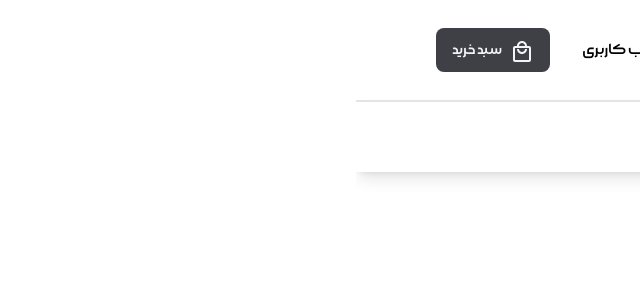
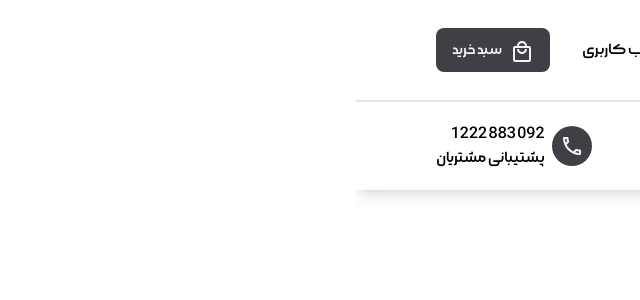
Before and after one commit to parsa-vesali/Artiza, a React (Vite) app: page / in a window 1280 px wide. Shown: the top 300 px of the page, without its empty margins (640-1280 px from the left). Built offline with nearby package versions, Linux system fonts and the light colour scheme.

Commit message:
project updated

```diff
--- a/src/Components/NavBar.jsx
+++ b/src/Components/NavBar.jsx
@@ -1,9 +1,11 @@
 import React from 'react'
 import { Categories } from "../Constant";
 import KeyboardArrowDownOutlinedIcon from '@mui/icons-material/KeyboardArrowDownOutlined';
+import PhoneOutlinedIcon from '@mui/icons-material/PhoneOutlined';
+
 export default function NavBar() {
     return (
-        <div className='container py-5 border-t-2 border-zinc-200 shadow-lg'>
+        <div className='container flex items-center justify-between py-5 border-t-2 border-zinc-200 shadow-lg'>
             <ul className='flex items-center gap-x-6'>
                 {
                     Categories.map(item => (
@@ -13,7 +15,7 @@ export default function NavBar() {
                                     {item.title}
                                     <KeyboardArrowDownOutlinedIcon />
 
-                                    <div className='absolute transition-all duration-300 ease-in-out flex flex-col gap-y-2 w-64 top-24 bg-white shadow-lg rounded-lg py-2 px-4 border-t-4 border-blue-500 opacity-0 group-hover:opacity-100 group-hover:top-10'>
+                                    <div className='absolute child-hover:text-blue-500 transition-all duration-300 delay-75 ease-in-out flex flex-col gap-y-2 w-64 top-24 bg-white shadow-lg rounded-lg py-2 px-4 border-t-4 border-blue-500 opacity-0 group-hover:opacity-100 group-hover:top-10'>
                                         <a href="#">ساعت</a>
                                         <a href="#">ساعت</a>
                                         <a href="#">ساعت</a>
@@ -30,6 +32,15 @@ export default function NavBar() {
                     ))
                 }
             </ul>
+            <div className="flex items-center gap-x-2">
+                <span className='h-10 w-10 rounded-full flex items-center justify-center text-gray-100 bg-zinc-700'>
+                    <PhoneOutlinedIcon />
+                </span>
+                <span className='font-Morabba cursor-pointer'>
+                    <p>092 883 1222</p>
+                    <p>پشتیبانی مشتریان</p>
+                </span>
+            </div>
         </div>
     )
 }
--- a/src/Constant/index.js
+++ b/src/Constant/index.js
@@ -23,6 +23,14 @@ export const Categories = [
             {
                 id: 1,
                 title: 'ساعت'
+            },
+            {
+                id: 2,
+                title: 'ساعت'
+            },
+            {
+                id: 3,
+                title: 'ساعت'
             }
         ]
     }
```
